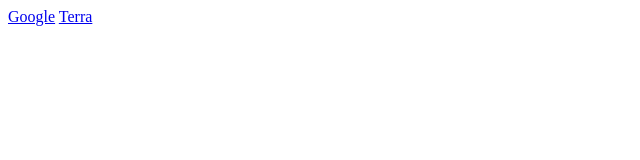
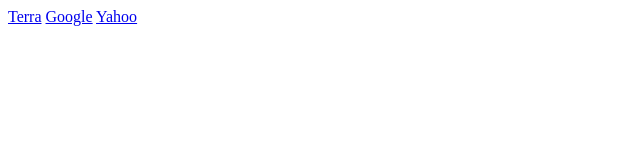
Before and after one commit to elemerito/repo-remoto, a plain HTML site: page index.html in a window 1280 px wide. Shown: the full height of the page, 0-640 px from the left. Drawn offline with Linux system fonts and the light colour scheme.

Commit message:
Añadidos todos los enlaces

```diff
--- a/index.html
+++ b/index.html
@@ -7,7 +7,8 @@
   <title>Document</title>
 </head>
 <body>
-  <a href="www.goog">Google</a>
   <a href="www.terra.es">Terra</a>
+  <a href="www.google.es">Google</a>
+  <a href="www.yahoo.es">Yahoo</a>
 </body>
 </html>
```
